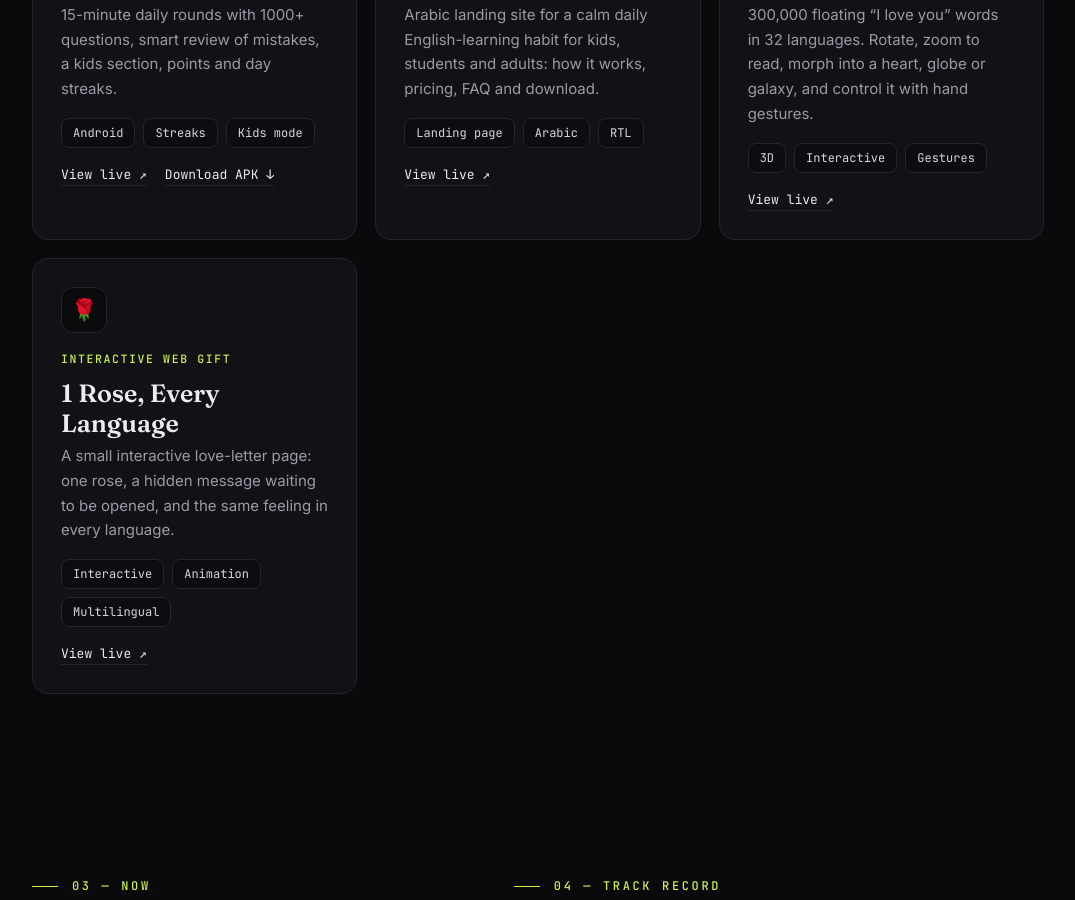
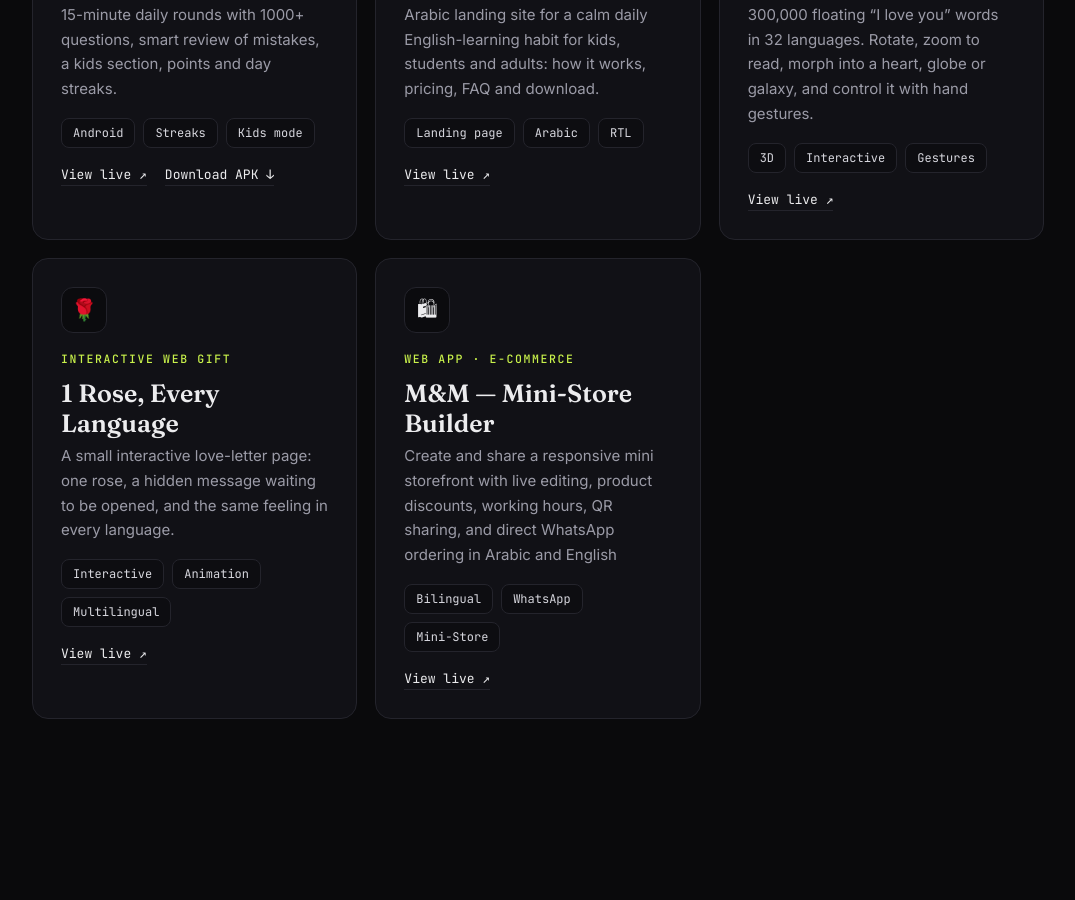
Before and after one commit to Hamoodasalim/MohammadCV, a plain HTML site: page index.html in a window 1280 px wide. Shown: the part 1924-2824 px from the top of the page, without its empty margins (102-1177 px from the left). Drawn offline with Linux system fonts and the light colour scheme.

Commit message:
Update index.html

```diff
--- a/index.html
+++ b/index.html
@@ -110,7 +110,8 @@ var PROJECTS=[
  {t:"Sparkly — The App",c:"app",i:"📱",g:"Android app · EdTech",u:"https://kids.nashmicloud.com/app/",dl:"https://kids.nashmicloud.com/download/sparkly-kids.apk",d:"15-minute daily rounds with 1000+ questions, smart review of mistakes, a kids section, points and day streaks.",s:["Android","Streaks","Kids mode"]},
  {t:"Sparkly — Website",c:"web",i:"🌐",g:"Website · Arabic / RTL",u:"https://sparkly26.blogspot.com/",d:"Arabic landing site for a calm daily English-learning habit for kids, students and adults: how it works, pricing, FAQ and download.",s:["Landing page","Arabic","RTL"]},
  {t:"Love Universe",c:"web",i:"✨",g:"Interactive 3D · Hand tracking",u:"https://hamoodasalim.github.io/love_university/",d:"300,000 floating “I love you” words in 32 languages. Rotate, zoom to read, morph into a heart, globe or galaxy, and control it with hand gestures.",s:["3D","Interactive","Gestures"]},
- {t:"1 Rose, Every Language",c:"web",i:"🌹",g:"Interactive web gift",u:"https://hamoodasalim.github.io/1-rose-all-language/",d:"A small interactive love-letter page: one rose, a hidden message waiting to be opened, and the same feeling in every language.",s:["Interactive","Animation","Multilingual"]}];
+ {t:"1 Rose, Every Language",c:"web",i:"🌹",g:"Interactive web gift",u:"https://hamoodasalim.github.io/1-rose-all-language/",d:"A small interactive love-letter page: one rose, a hidden message waiting to be opened, and the same feeling in every language.",s:["Interactive","Animation","Multilingual"]},
+{t:"M&M — Mini-Store Builder",c:"web",i:"🛍",g:"WEB APP · E-COMMERCE",u:"https://hamoodasalim.github.io/mm-store/",d:"Create and share a responsive mini storefront with live editing, product discounts, working hours, QR sharing, and direct WhatsApp ordering in Arabic and English",s:["Bilingual","WhatsApp","Mini-Store"]}];
 var COURSES=[["Build Taxi Booking App like inDriver, OLA & Uber Clone App","Sher Tech",100],["The Complete Full-Stack Web Development Bootcamp","Dr. Angela Yu",100],["الدورة الشاملة لمطور الويب من المستوى المبتدئ إلى المتقدم","CreativeApp Company, Marwa Radwan",100],["Beginning C++ Templates","Umar Lone",100],["Build UBER Clone App Using Flutter and Firebase (2020)","Ufinix Academy",85],["Flutter & Dart for Beginners: Complete Course","Aditya Thakur",90],["Data Structures and Algorithms In C++","Abhinav Raj",100],["Introduction to C++ Programming language","Abderrahmen Litprog",100],["مقدمة إلى الخوارزميات بلغة بايثون","Programming in Arabic",100],["Introduction to Dictionary Data Structure","Lucas Bazilio",75]];
 var CERTS=[["The Complete 2022 Web Development Bootcamp","Udemy · Feb 2022","55 hours with Dr. Angela Yu: HTML, CSS, JavaScript, React and real websites from scratch.","UC-f50e0e76-fb60-4d8b-af6e-d1728b455c67"],["Build Taxi Booking App like inDriver, OLA & Uber Clone App","Udemy · Aug 2023","26 hours building a ride-booking style cross-platform app with Flutter.","UC-2c3f2c5d-2211-4032-9018-81fe9c854dc2"],["Complete Web Developer Course: Beginner to Advanced (Arabic)","Udemy · Nov 2026","29.5 hours: HTML, CSS, JavaScript, jQuery and Bootstrap.","UC-195506da-3870-4e6f-8e49-b49546f26ce8"]];
 var TL=[["Present","Freelance Web & Mobile Developer","Self-employed · Amman, Jordan",["Built Sparkly: an Arabic learning website and an Android app with streaks, points and a kids section.","Shipped interactive web experiences: Love Universe and 1 Rose, Every Language.","Delivering responsive, mobile-first interfaces with clean, fast code."]],["Nov 2026","Complete Web Developer Course (Arabic)","Udemy · 29.5 hours · certified",["HTML, CSS, JavaScript, jQuery and Bootstrap from beginner to advanced."]],["Aug 2023","Taxi Booking App with Flutter","Udemy · 26 hours · certified",["Hands-on course building a taxi-booking app like Uber for Android and iOS."]],["Feb 2022","Complete 2022 Web Development Bootcamp","Udemy · 55 hours · certified",["HTML, CSS, JavaScript, React and building real websites from scratch."]]];
```
